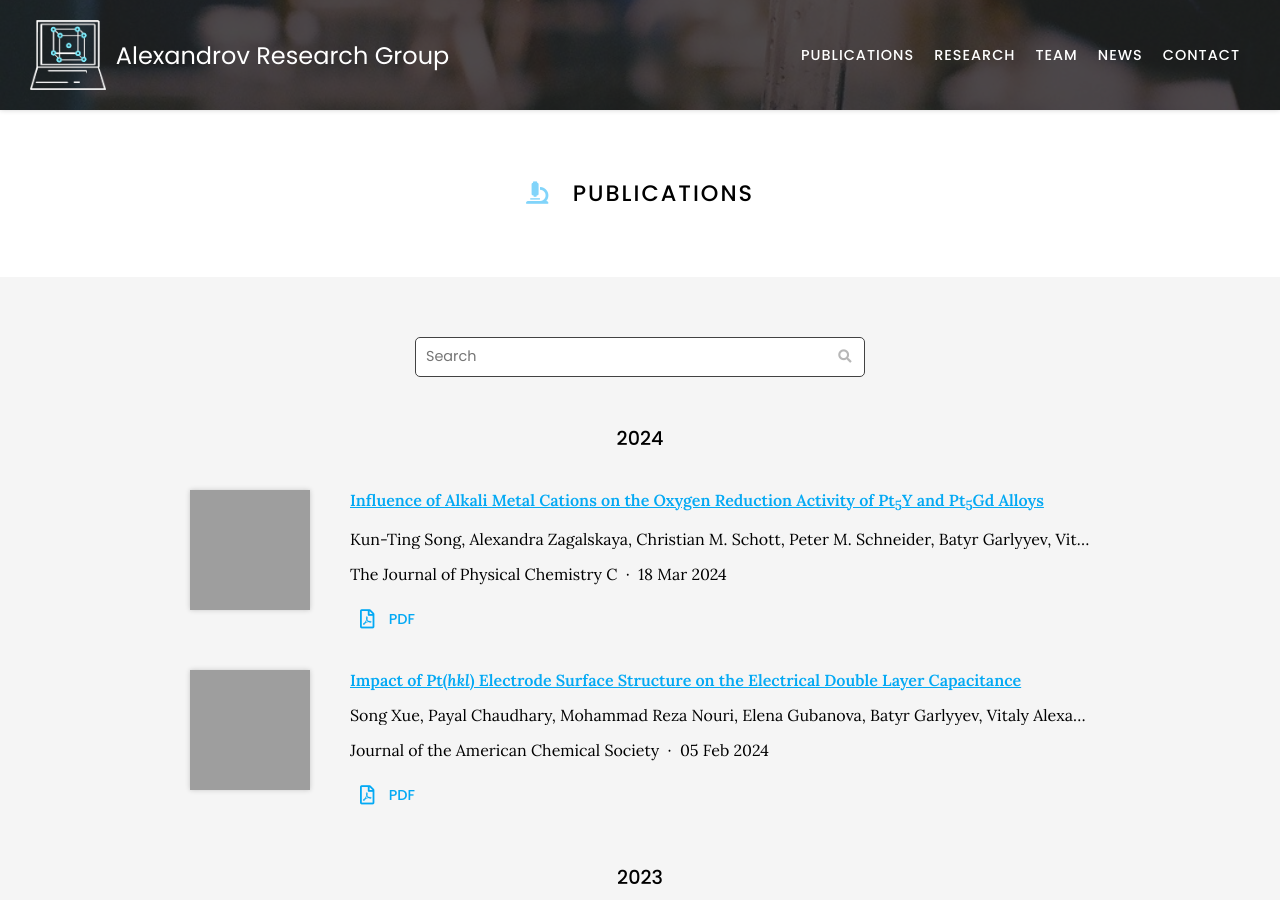
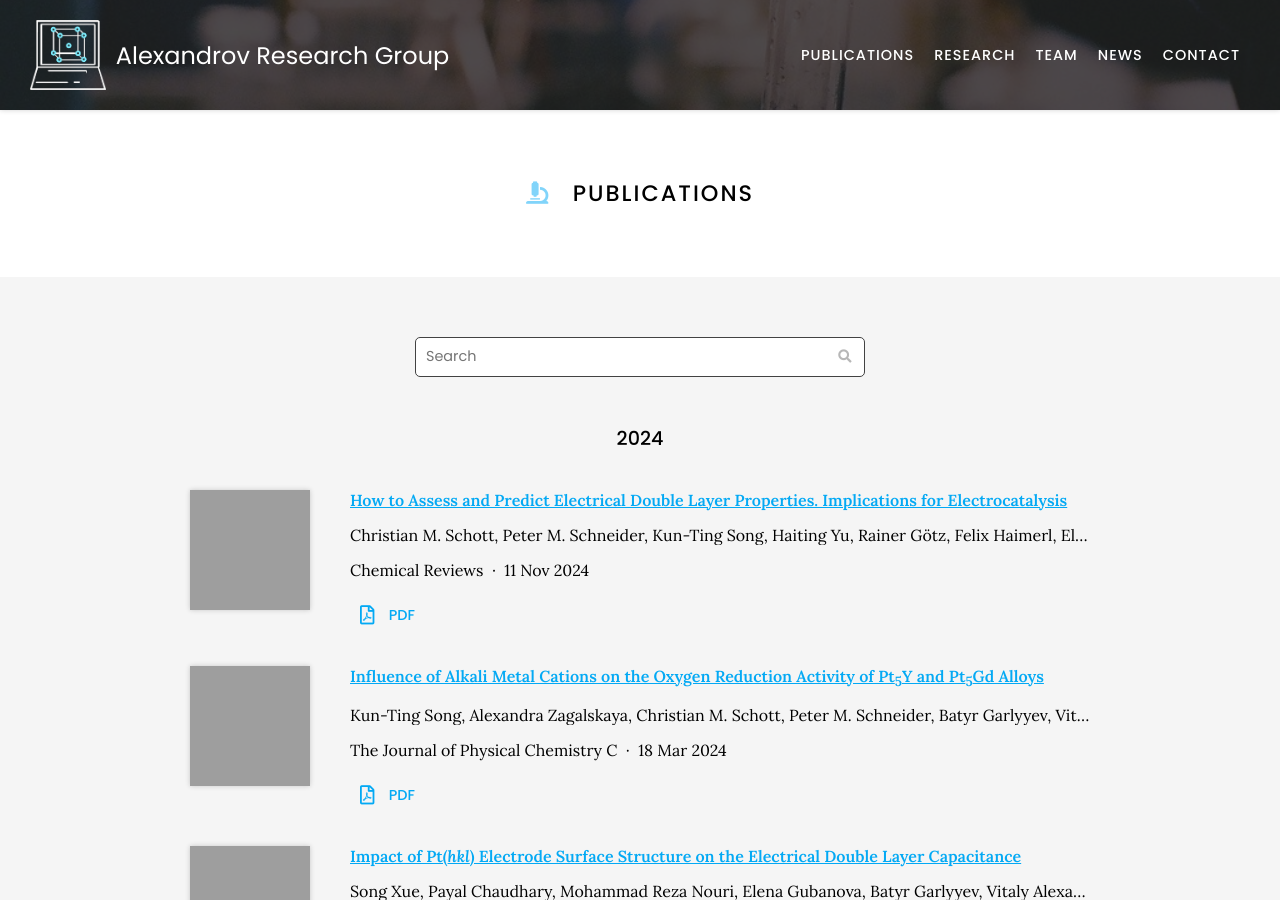
Before and after one commit to valexandrov/webpage, a Jekyll site: the page built from publications/index.md, in a window 1280 px wide and 900 px high. Built offline with Jekyll 4.4.1, drawn with Linux system fonts in a browser that asks for light colours; nearby versions of some CDN libraries; grey boxes are pictures that could not be loaded.

Commit message:
Generate citations

```diff
--- a/_data/citations.yaml
+++ b/_data/citations.yaml
@@ -1,8 +1,31 @@
 # GENERATED AUTOMATICALLY, DO NOT EDIT
 
+- id: doi:10.1021/acs.chemrev.3c00806
+  title: How to Assess and Predict Electrical Double Layer Properties. Implications
+    for Electrocatalysis
+  authors:
+  - Christian M. Schott
+  - Peter M. Schneider
+  - Kun-Ting Song
+  - Haiting Yu
+  - "Rainer G\xF6tz"
+  - Felix Haimerl
+  - Elena Gubanova
+  - Jian Zhou
+  - Thorsten O. Schmidt
+  - Qiwei Zhang
+  - Vitaly Alexandrov
+  - Aliaksandr S. Bandarenka
+  publisher: Chemical Reviews
+  date: '2024-11-11'
+  link: https://doi.org/g8qv32
+  image: https://pubs.acs.org/cms/10.1021/acs.chemrev.3c00806/asset/images/large/cr3c00806_0042.jpeg
+  extra-links:
+  - type: pdf
+    link: https://valexandrov.github.io/webpage/papers/acs.chemrev.3c00806.pdf
 - id: doi:10.1021/acs.jpcc.4c00531
-  title: "Influence of Alkali Metal Cations on the Oxygen Reduction Activity of\
-    \ Pt<sub>5</sub>Y and Pt<sub>5</sub>Gd Alloys"
+  title: Influence of Alkali Metal Cations on the Oxygen Reduction Activity of Pt<sub>5</sub>Y
+    and Pt<sub>5</sub>Gd Alloys
   authors:
   - Kun-Ting Song
   - Alexandra Zagalskaya
```
